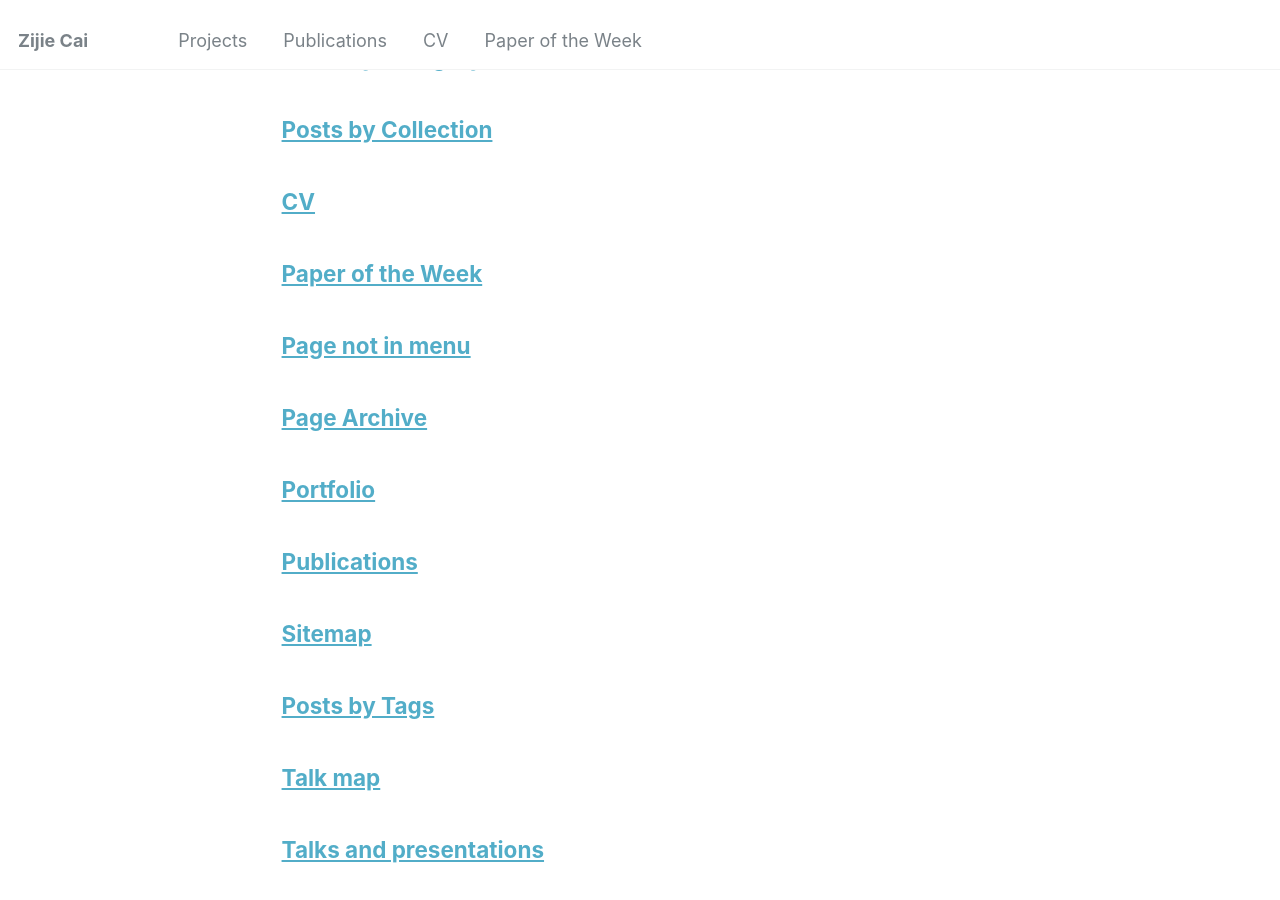
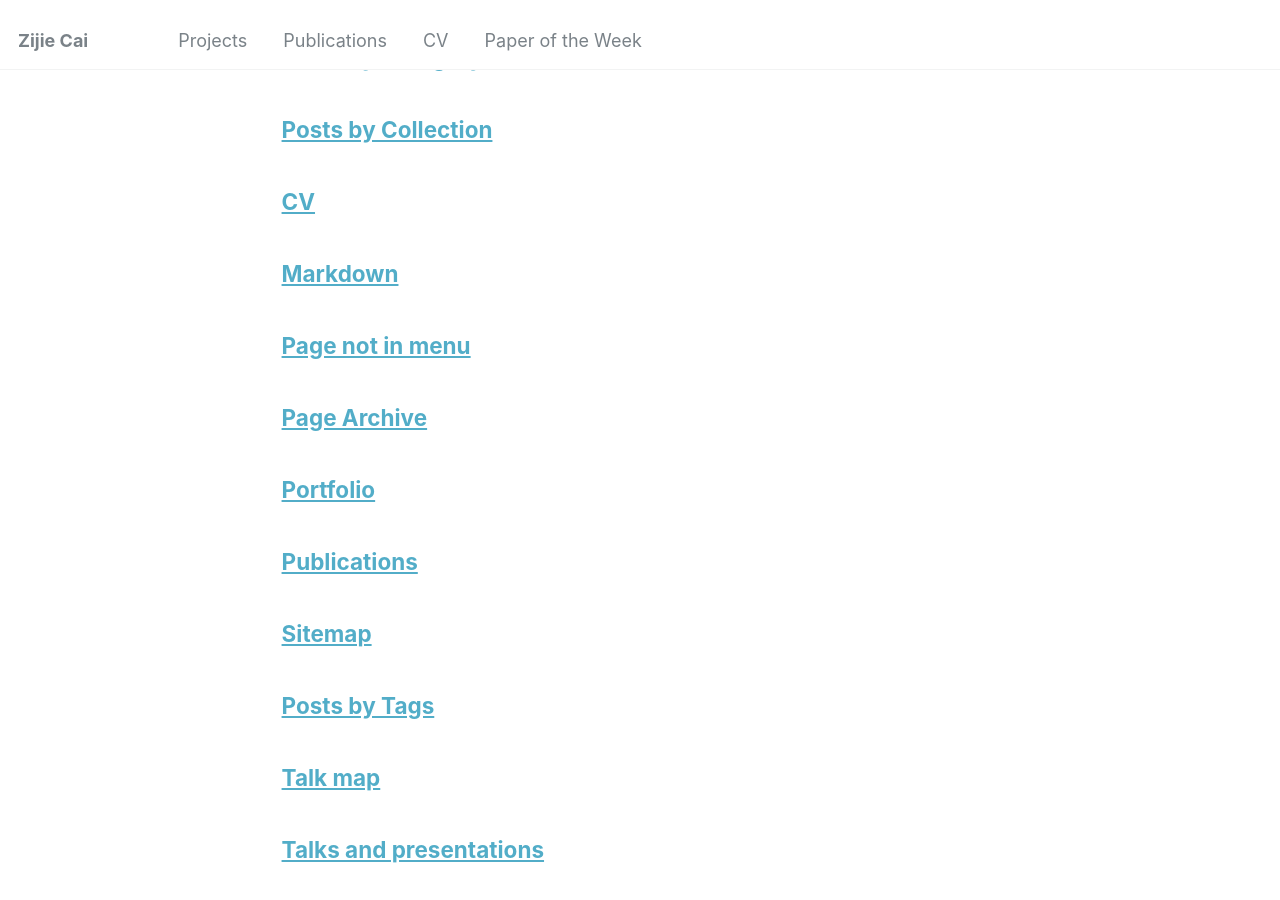
Before and after one commit to zijie-cai/zijie-cai.github.io, a Jekyll site: the page built from _pages/page-archive.html, in a window 1280 px wide and 900 px high, scrolled down 351 px. Built offline with Jekyll 4.4.1, drawn with Linux system fonts in a browser that asks for light colours.

Commit message:
Update markdown.md

```diff
--- a/_pages/markdown.md
+++ b/_pages/markdown.md
@@ -1,7 +1,10 @@
 ---
-layout: page
-title: "Paper of the Week"
 permalink: /markdown/
+title: "Markdown"
+author_profile: true
+redirect_from:
+  - /md/
+  - /markdown.html
 ---
 
 ## Research Paper of the Week: [Week #]
```
